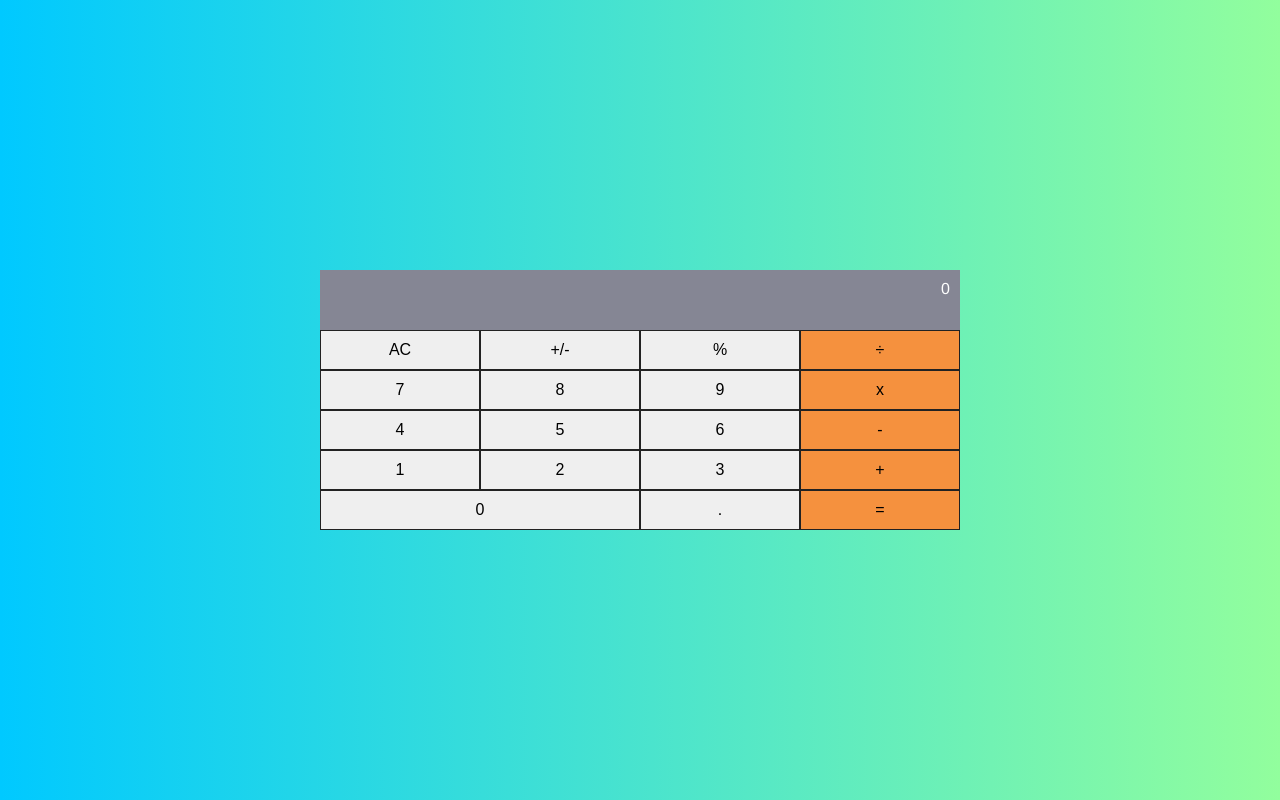
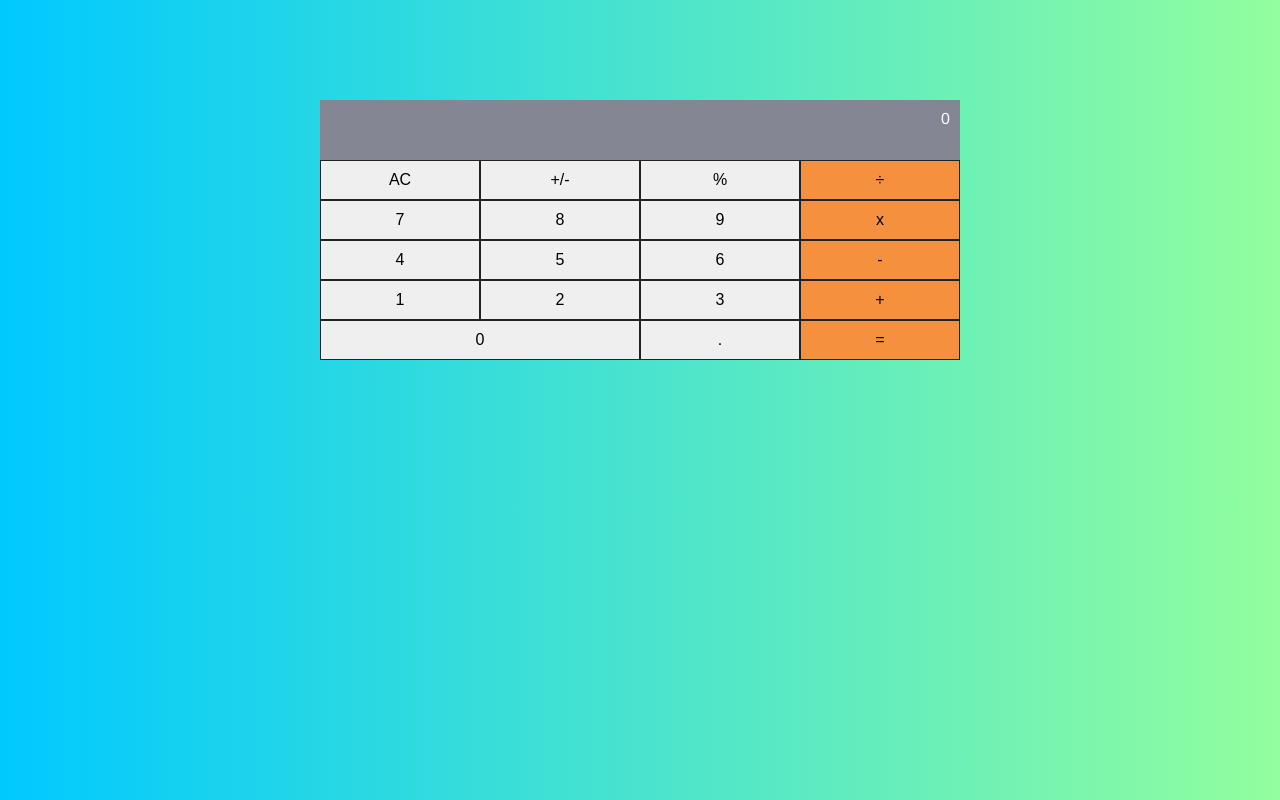
Before and after one commit to CakeInTech/Math-Magician, a React (Create React App) app: page / in a window 1280 px wide. Built offline with nearby package versions, Linux system fonts and the light colour scheme.

Commit message:
Update the Ui a bit

```diff
--- a/src/index.css
+++ b/src/index.css
@@ -14,7 +14,6 @@ body {
   display: flex;
   flex-direction: column;
   align-items: center;
-  justify-content: center;
   margin: 0 auto;
   padding: 0;
   border-radius: 0;
--- a/src/index.scss
+++ b/src/index.scss
@@ -19,7 +19,6 @@ body {
   display: flex;
   flex-direction: column;
   align-items: center;
-  justify-content: center;
   margin: 0 auto;
   padding: 0;
   border-radius: 0;
```
Also changed, not shown: 1 other file (tests, documents, lock files or other folders).
